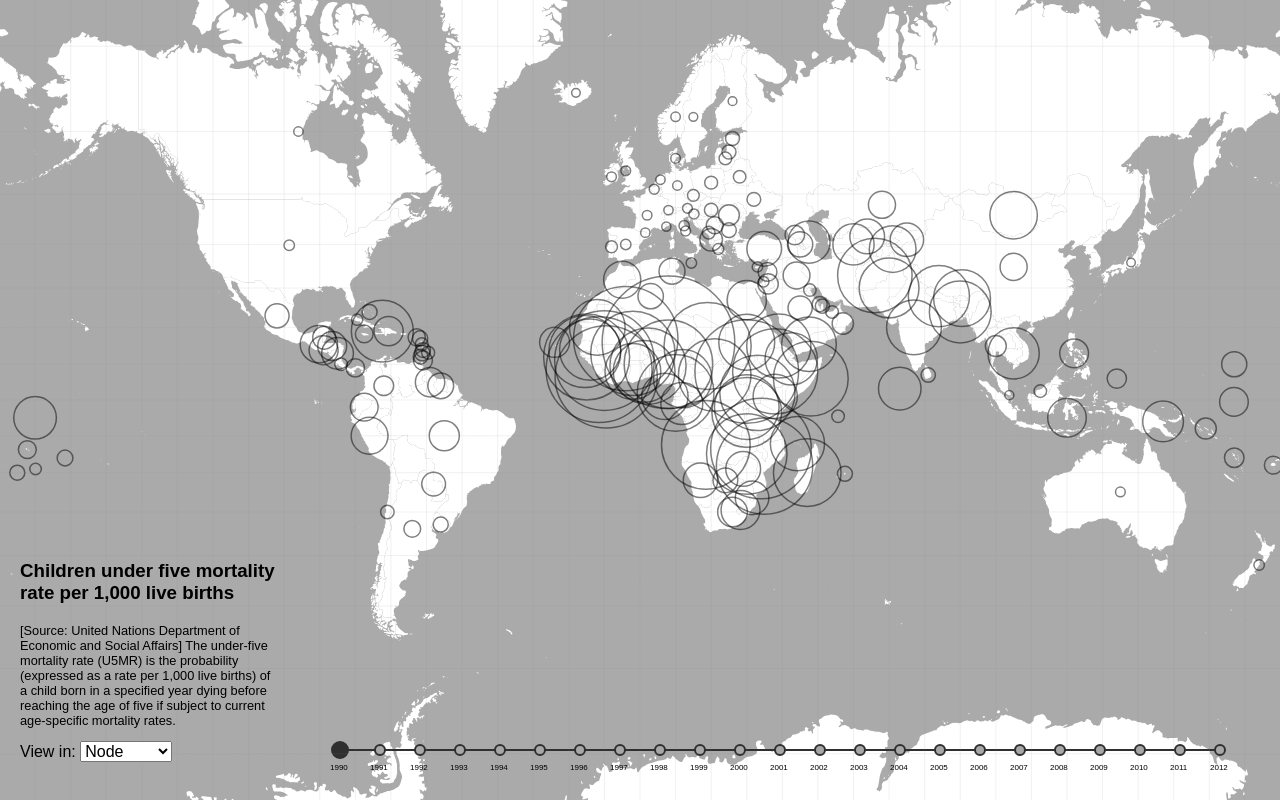
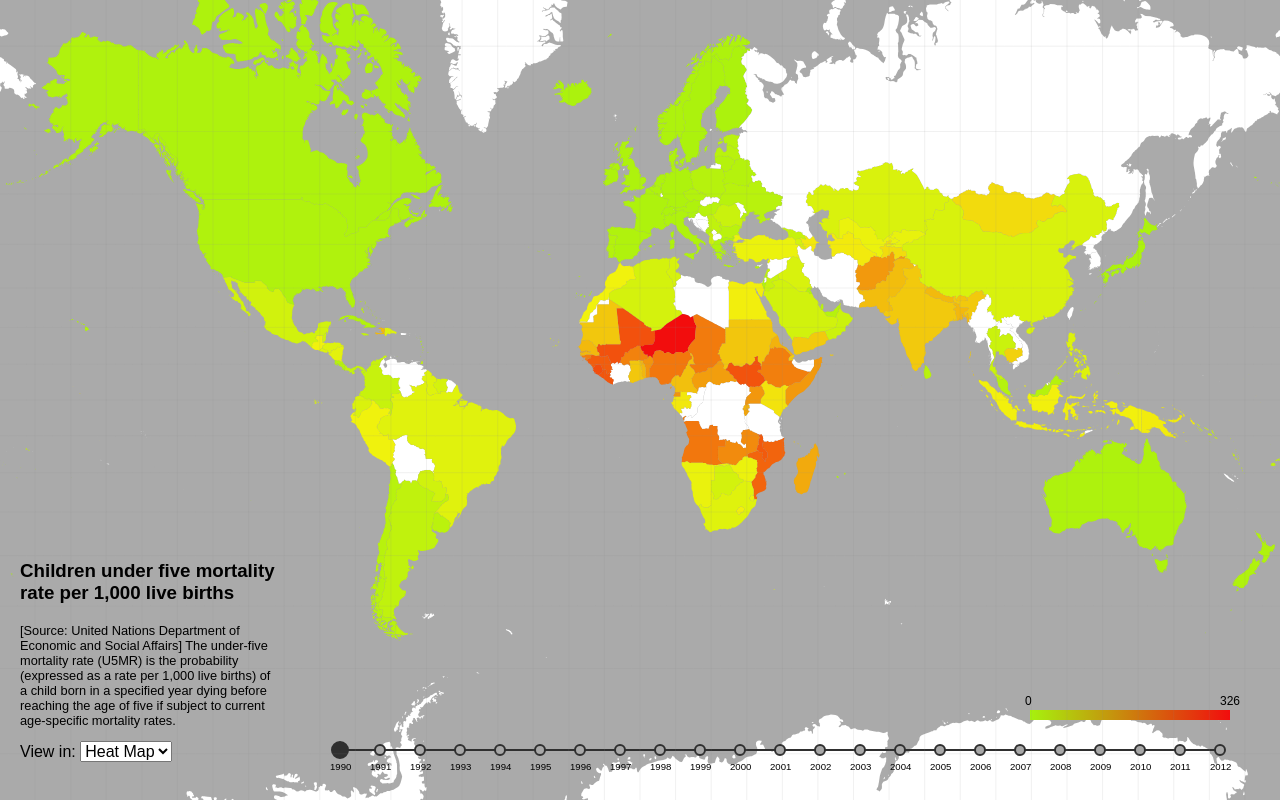
Before and after one commit to palaa159/palaa159.github.io, a plain HTML site: page hdx/index.html in a window 1280 px wide. Drawn offline with Linux system fonts and the light colour scheme.

Commit message:
add legend

```diff
--- a/hdx/css/style.css
+++ b/hdx/css/style.css
@@ -21,6 +21,10 @@ svg#mapContainer {
 	left: 0;
 	width: 20%;
 	padding: 20px;
+}
+
+#legend {
+	font-size: 0.75em;
 }
 
 #tooltip {
@@ -86,7 +90,7 @@ svg#mapContainer {
 }
 
 .year {
-	font-size: 0.5em;
+	font-size: 0.6em;
 }
 
 .yearDot {
--- a/hdx/index.html
+++ b/hdx/index.html
@@ -15,8 +15,8 @@
 		<p style="font-size: 0.8em;">[Source: United Nations Department of Economic and Social Affairs] The under-five mortality rate (U5MR) is the probability (expressed as a rate per 1,000 live births) of a child born in a specified year dying before reaching the age of five if subject to current age-specific mortality rates.</p>
 		<span>View in: </span>
 		<select id="vizMode" name="mode">
+			<option value="heat">Heat Map</option>
 			<option value="node">Node</option>
-			<option value="heat">Heat Map</option>
 		</select>
 		<br><br>
 	</div>
--- a/hdx/js/main.js
+++ b/hdx/js/main.js
@@ -152,6 +152,52 @@ var init = function() {
 	};
 
 	var drawHeat = function(year) {
+		// draw legend
+		var gradient = svg.append("svg:defs")
+			.append("svg:linearGradient")
+			.attr("id", "gradient")
+			.attr("x1", "0%")
+			.attr("y1", "0%")
+			.attr("x2", "100%")
+			.attr("y2", "0%")
+			.attr("spreadMethod", "pad");
+
+		gradient.append("svg:stop")
+			.attr("offset", "0%")
+			.attr("stop-color", d3.hsl(80, 0.9, 0.50))
+			.attr("stop-opacity", 1);
+
+		gradient.append("svg:stop")
+			.attr("offset", "100%")
+			.attr("stop-color", d3.hsl(0, 0.9, 0.50))
+			.attr("stop-opacity", 1);
+
+		var x = g.append('g').attr('id', 'legend');
+		x.append('rect')
+			.attr({
+				class: 'heatLegend',
+				x: 0,
+				y: 0,
+				width: 200,
+				height: 10
+			})
+			.style('fill', 'url(#gradient)');
+		x.append('text')
+			.attr({
+				x: -5,
+				y: -5
+			})
+			.text('0');
+		x.append('text')
+			.attr({
+				x: 190,
+				y: -5
+			})
+			.text('326');
+		x.attr({
+			transform: 'translate(' + (width - 200 - 50) + ', ' + (height - 90) + ')'
+		});
+
 		var allCountries = d3.selectAll('.country');
 		hdx.forEach(function(v) {
 			allCountries[0].forEach(function(c) {
@@ -162,7 +208,7 @@ var init = function() {
 						rate: v[year],
 						fill: function() {
 							var x = v[currentYear];
-							x = map_range(x, 0, 300, 80, 0);
+							x = map_range(x, 0, 326, 80, 0);
 							return d3.hsl(x, 0.9, 0.50);
 						}
 					})
@@ -182,14 +228,14 @@ var init = function() {
 						.attr({
 							fill: function() {
 								var x = v[year];
-								x = map_range(x, 0, 300, 80, 0);
+								x = map_range(x, 0, 326, 80, 0);
 								return d3.hsl(x, 0.9, 0.50);
 							}
 						});
 				}
 			});
 		});
-	currentYear = year;
+		currentYear = year;
 	};
 
 	var extractYear = function() {
@@ -249,6 +295,7 @@ var init = function() {
 		// remove old el
 		// remove
 		d3.selectAll('.node').remove();
+		d3.select('#legend').remove();
 
 		var allCountries = d3.selectAll('.country');
 		// return heat to default color and unbind event
@@ -261,9 +308,9 @@ var init = function() {
 		});
 		var mode = modeEl.value;
 		// console.log(mode);
-		if(mode === 'node') {
+		if (mode === 'node') {
 			drawNode(year);
-		} else if(mode === 'heat') {
+		} else if (mode === 'heat') {
 			drawHeat(year);
 		}
 	};
```
Also changed, not shown: hdx/js/min/main.min.js.
